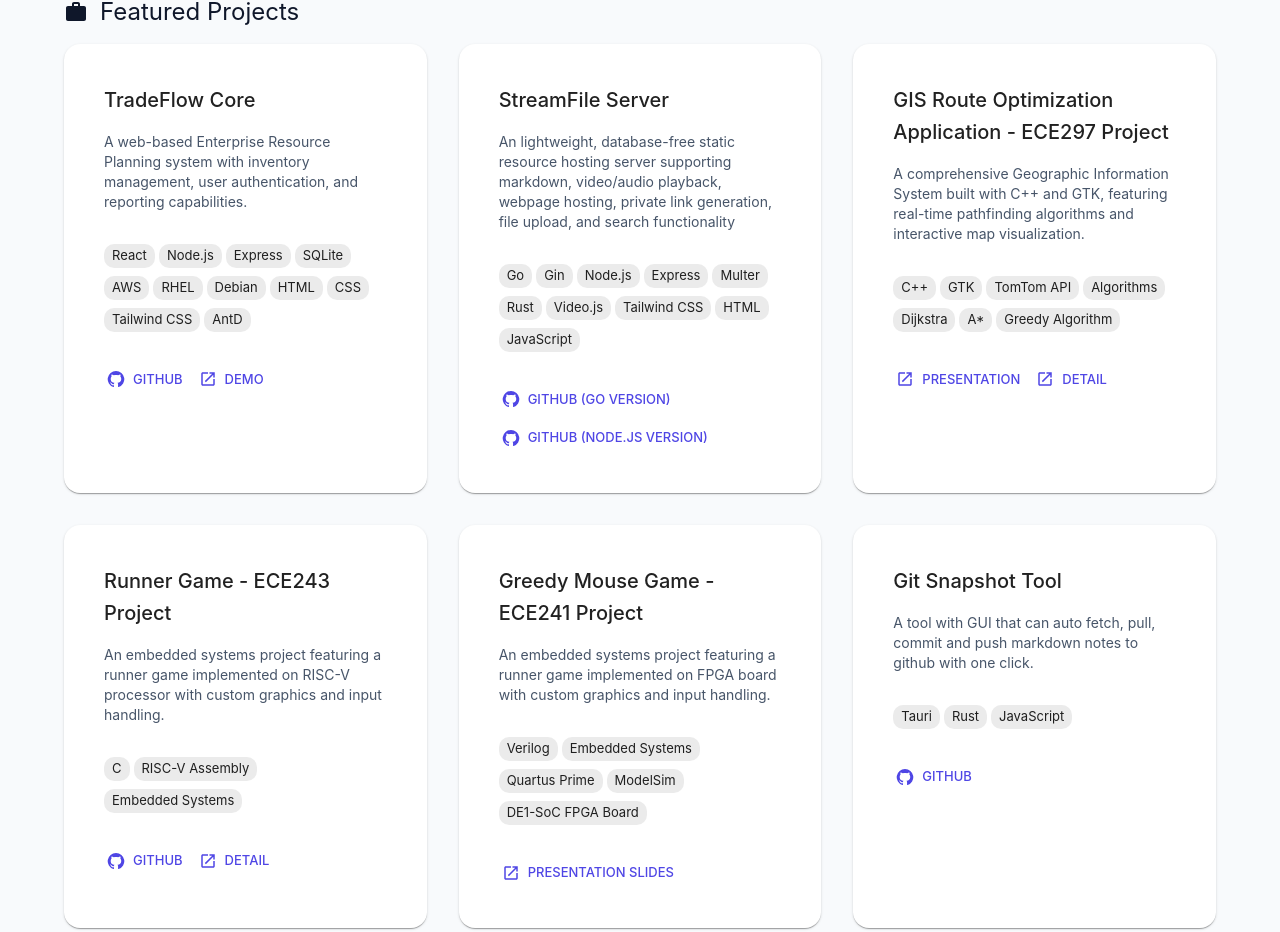
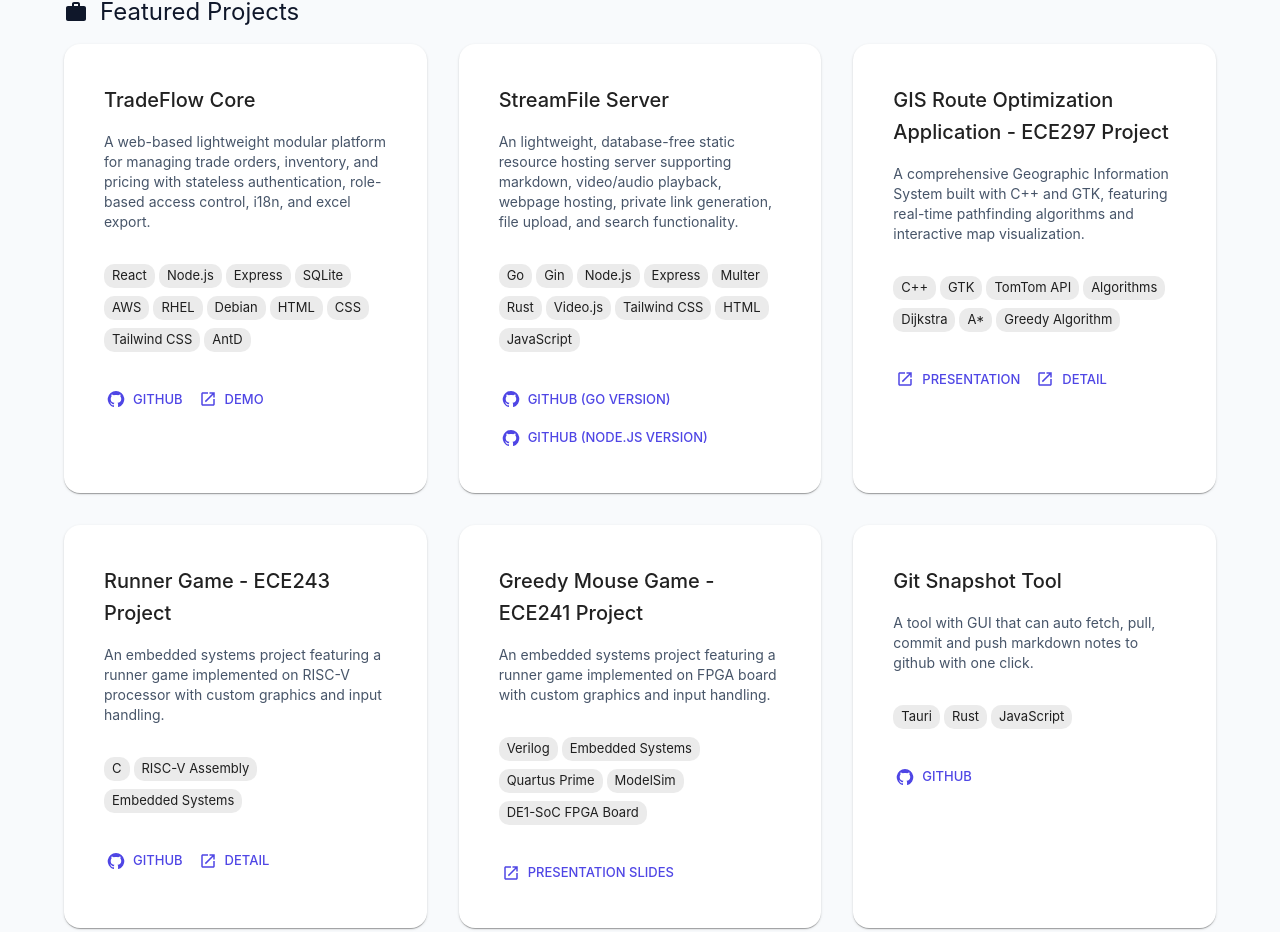
Before and after one commit to lihaozhe013/my-portfolio, a React (Vite) app: page / in a window 1280 px wide. Shown: the part 819-1751 px from the top of the page. Built offline with nearby package versions, Linux system fonts and the light colour scheme; the HTML template or start-up script is replaced by a standard one.

Commit message:
fix: content fix

```diff
--- a/src/Portfolio.jsx
+++ b/src/Portfolio.jsx
@@ -32,7 +32,7 @@ const Portfolio = () => {
     {
       title: "TradeFlow Core",
       description:
-        "A web-based Enterprise Resource Planning system with inventory management, user authentication, and reporting capabilities.",
+        "A web-based lightweight modular platform for managing trade orders, inventory, and pricing with stateless authentication, role-based access control, i18n, and excel export.",
       technologies: [
         "React",
         "Node.js",
@@ -62,7 +62,7 @@ const Portfolio = () => {
     {
       title: "StreamFile Server",
       description:
-        "An lightweight, database-free static resource hosting server supporting markdown, video/audio playback, webpage hosting, private link generation, file upload, and search functionality",
+        "An lightweight, database-free static resource hosting server supporting markdown, video/audio playback, webpage hosting, private link generation, file upload, and search functionality.",
       technologies: [
         "Go",
         "Gin",
```
